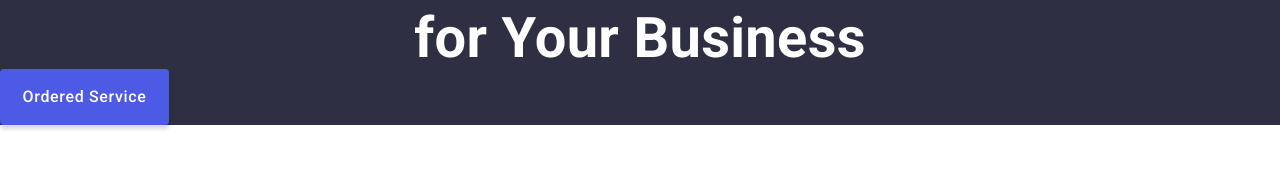
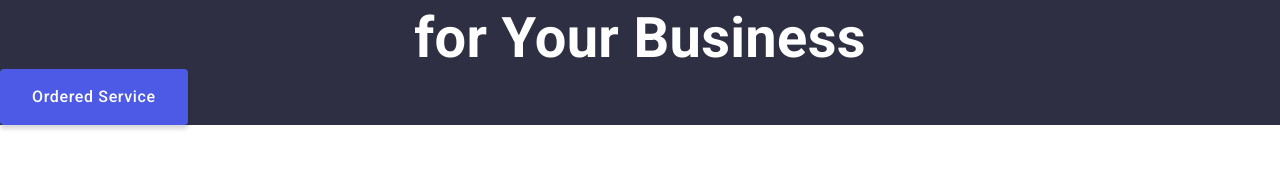
Before and after one commit to Kuchinskiy/goit-hw-03, a plain HTML site: page index.html in a window 1280 px wide. Shown: the part 235-410 px from the top of the page. Drawn offline with nearby package versions, Linux system fonts and the light colour scheme.

Commit message:
add property button

```diff
--- a/css/styles.css
+++ b/css/styles.css
@@ -84,11 +84,12 @@
 }
 
 .button {
+	height: 56px;
 	min-width: 169px;
-	height: 56px;
 	cursor: pointer;
-	padding: 16px 22px;
+	padding: 16px 32px;
 	border-radius: 4px;
+	display: inline-block;
 
 	color: #ffffff;
 	font-weight: 500;
```
